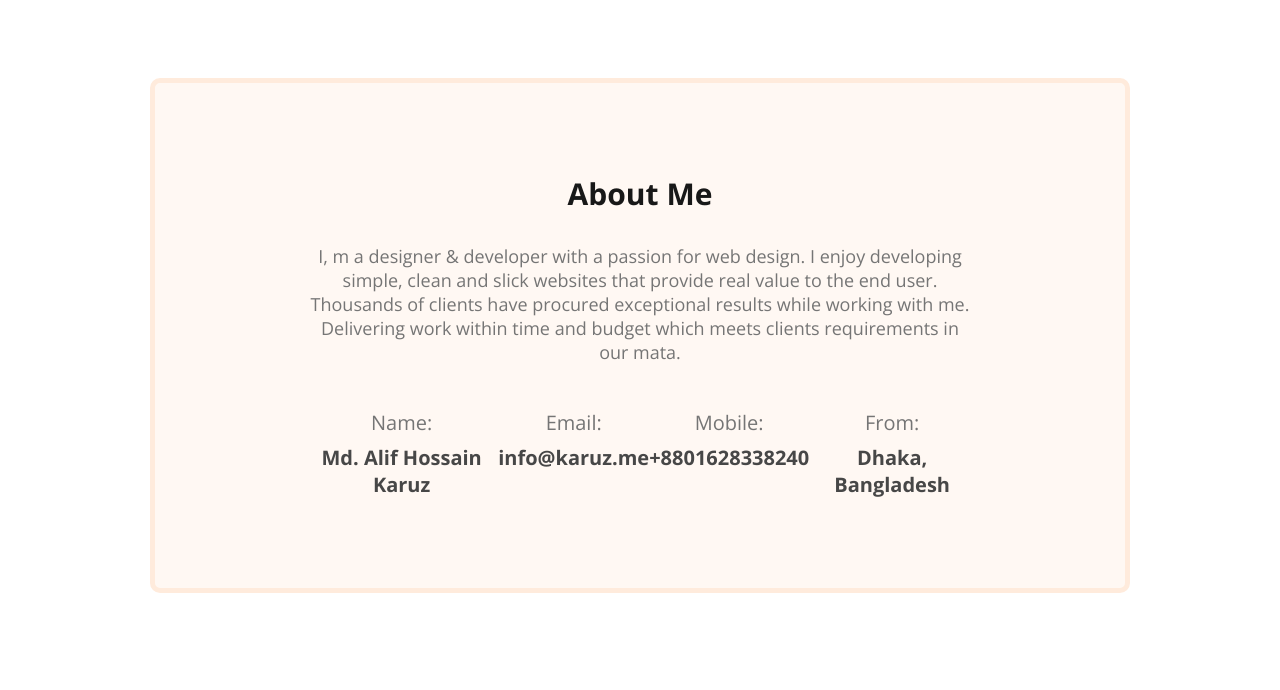
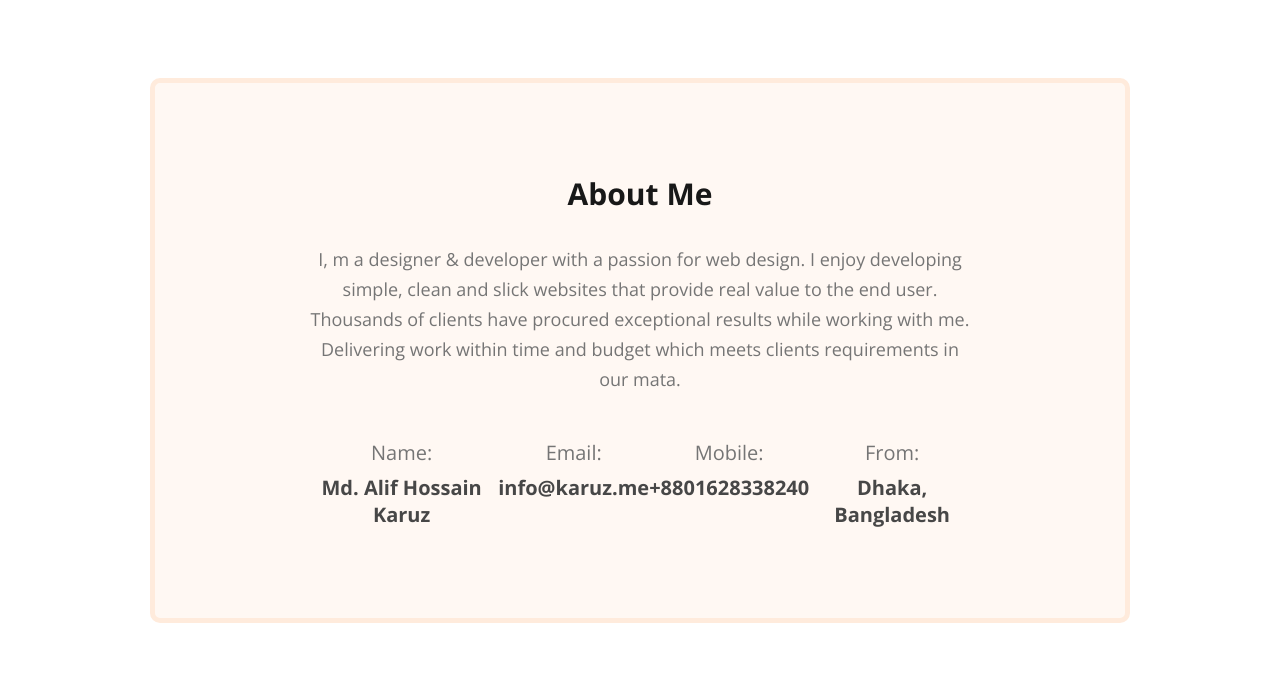
Before and after one commit to ahkaruz/Portfolio-One-16-06-2024, a plain HTML site: page index.html in a window 1280 px wide. Shown: the part 556-1246 px from the top of the page. Drawn offline with nearby package versions, Linux system fonts and the light colour scheme.

Commit message:
Css updated

```diff
--- a/style.css
+++ b/style.css
@@ -74,7 +74,7 @@ nav li>a:hover::after {
   background-color: #e56308;
 }
 
-s header {
+header {
   background-color: #fff8f3;
   background-image: url(images/developer.png);
   background-repeat: no-repeat;
@@ -147,7 +147,7 @@ s header {
   padding: 90px 150px;
   border: #FFEBDC solid 5px;
   border-radius: 10px;
-  background: #fff8f3;
+  background-color: #fff8f3;
 }
 
 .section-title {
@@ -163,6 +163,7 @@ s header {
   text-align: center;
   font-size: 18px;
   font-weight: 400;
+  line-height: 30px;
 }
 
 .about-info-container {
```
